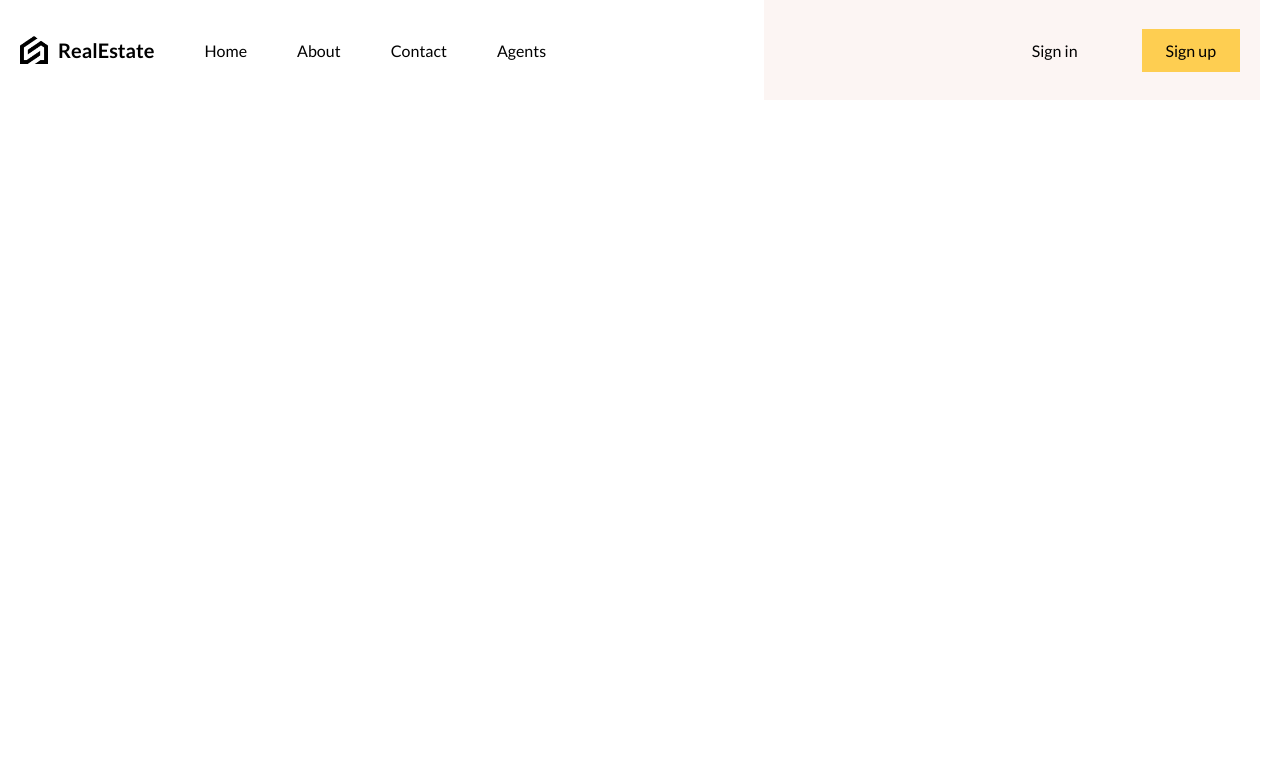
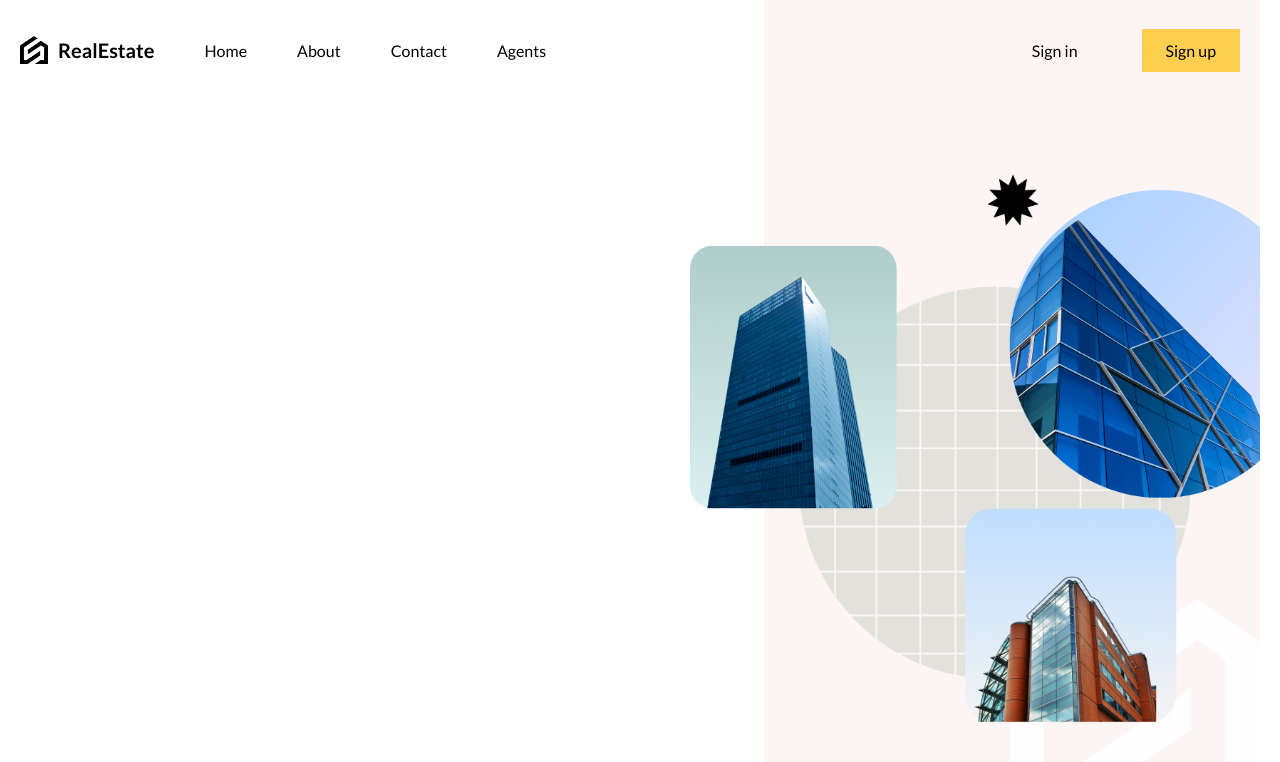
Before and after one commit to safak/react-estate-ui, a React (Vite) app: page / in a window 1280 px wide. Shown: the top 762 px of the page. Built offline with nearby package versions, Linux system fonts and the light colour scheme.

Commit message:
Added Hero Image

```diff
--- a/src/layout.scss
+++ b/src/layout.scss
@@ -7,6 +7,8 @@
     margin-right: auto;
     padding-left: 20px;
     padding-right: 20px;
+    display: flex;
+    flex-direction: column;
 
     @include lg {
         // background-color: aqua;
@@ -23,5 +25,9 @@
         max-width: 640px;
     }
 
+    .content {
+        flex: 1;
+    }
+
 
 }
--- a/src/routes/homePage/homePage.jsx
+++ b/src/routes/homePage/homePage.jsx
@@ -3,8 +3,11 @@ import './homePage.scss';
 
 const HomePage = () => {
   return (
-    <div>
-
+    <div className='homePage'>
+      <div className="textContainer"></div>
+      <div className="imageContainer">
+        <img src="/bg.png" alt="" />
+      </div>
     </div>
   )
 }
--- a/src/routes/homePage/homePage.scss
+++ b/src/routes/homePage/homePage.scss
@@ -0,0 +1,21 @@
+.homePage{
+    display: flex;
+    height: 100%;
+
+    .textContainer{
+        flex: 3;
+    }
+    .imageContainer{
+        flex: 2;
+        background-color: #fcf5f3;
+        position: relative;
+        display: flex;
+        align-items: center;
+
+        img{
+            width: 115%;
+            position: absolute;
+            right: 0;
+        }
+    }
+}
```
